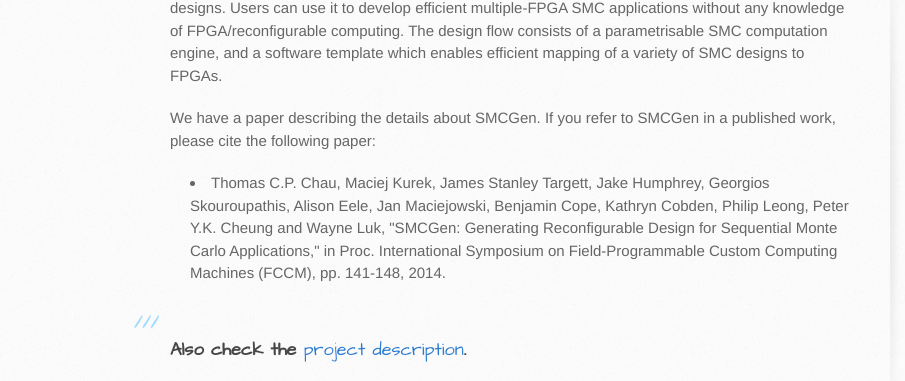
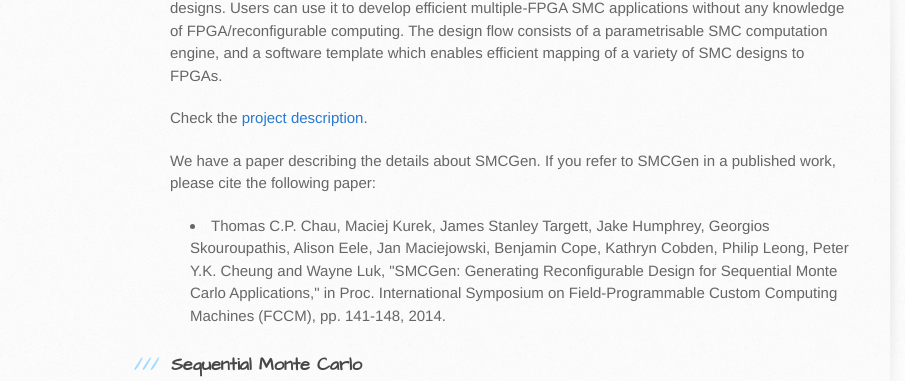
Before and after one commit to custom-computing-ic/smcgen, a plain HTML site: page index.html in a window 1280 px wide. Shown: the part 332-713 px from the top of the page, 0-905 px from the left. Drawn offline with Linux system fonts and the light colour scheme; grey boxes are pictures that could not be loaded.

Commit message:
Add link to project webisite.

```diff
--- a/index.html
+++ b/index.html
@@ -35,13 +35,13 @@
 Users can use it to develop efficient multiple-FPGA SMC applications without any knowledge of FPGA/reconfigurable computing.
 The design flow consists of a parametrisable SMC computation engine, and a software template which enables efficient mapping of a variety of SMC designs to FPGAs.</p>
 
+<p>Check the <a href="http://thomaschau.co.uk/projects_smc.html">project description</a>.</p>
+
 <p>We have a paper describing the details about SMCGen. If you refer to SMCGen in a published work, please cite the following paper:</p>
 
 <ul>
 <li>Thomas C.P. Chau, Maciej Kurek, James Stanley Targett, Jake Humphrey, Georgios Skouroupathis, Alison Eele, Jan Maciejowski, Benjamin Cope, Kathryn Cobden, Philip Leong, Peter Y.K. Cheung and Wayne Luk, "SMCGen: Generating Reconfigurable Design for Sequential Monte Carlo Applications," in Proc. International Symposium on Field-Programmable Custom Computing Machines (FCCM), pp. 141-148, 2014.</li>
 </ul><h3>
-
-<p>Also check the <a href="http://thomaschau.co.uk/projects_smc.html">project description</a>.</p>
 
 <a name="sequential-monte-carlo" class="anchor" href="#sequential-monte-carlo"><span class="octicon octicon-link"></span></a>Sequential Monte Carlo</h3>
 
```
